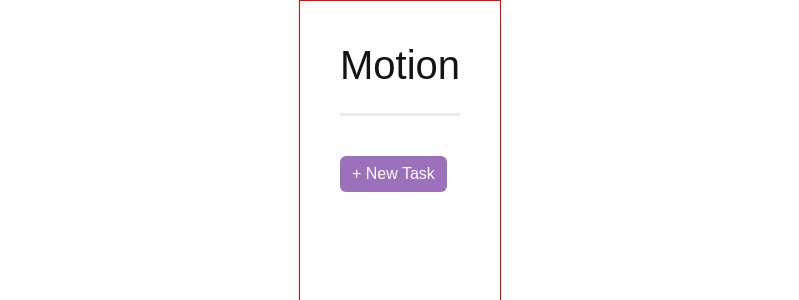
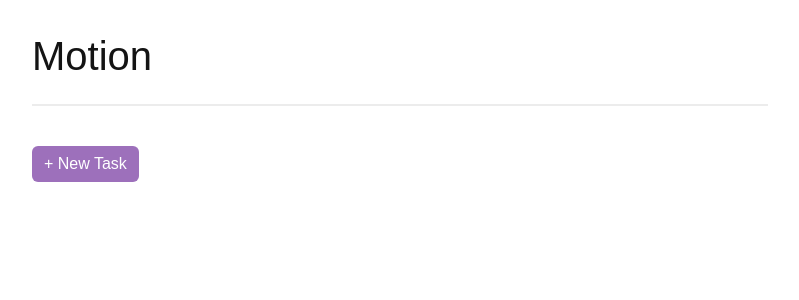
Before and after one commit to KyneLaggui/internship-todo-app, a React (Vite) app: page / in a window 1280 px wide. Shown: the top 300 px of the page, without its empty margins (240-1039 px from the left). Built offline with nearby package versions, Linux system fonts and the light colour scheme.

Commit message:
style: fix wrong code

```diff
--- a/src/index.css
+++ b/src/index.css
@@ -34,9 +34,6 @@
 body {
   margin: 0;
   font-family: var(--ff-dm-sans);
-  display: flex;
-  align-items: center;
-  justify-content: center;
 }
 
 .todo-container {
@@ -44,19 +41,34 @@
   justify-content: flex-start;
   align-items: flex-start;
   flex-direction: column;
-  border: 1px solid red;
+  margin-inline: auto;
   gap: 2rem;
   min-height: 100vh;
-  padding: 2.5rem;
-  max-width: 700px;
+  height: 100%;
+  padding: 2rem;
+  width: 100%;
+  max-width: 800px;
 }
 
 .title {
   font-size: 2.5rem;
-  border-bottom: 3px solid #ececec;
+  border-bottom: 2px solid #ececec;
   padding-bottom: 1.5rem;
   width: 100%;
   color: #141414;
+}
+
+.list-group {
+  width: 100%;
+}
+
+.main-container {
+  display: flex;
+  justify-content: space-between;
+  align-items: center;
+  margin: 5px;
+  border-left: 4px solid var(--purple-secondary);
+  padding: 1rem;
 }
 
 .btn-primary {
@@ -75,10 +87,6 @@
   color:#454545;
 }
 
-
-
-
-
 .dropdown-toggle {
   background-color: none;
 }
@@ -88,15 +96,6 @@
 }
 
 
-.main-container {
-  display: flex;
-  justify-content: space-between;
-  align-items: center;
-  width: 100%;
-  margin: 5px;
-  border-left: 4px solid var(--purple-secondary);
-  padding: 1rem;
-}
 
 @media (prefers-color-scheme: light) {
   :root {
```
